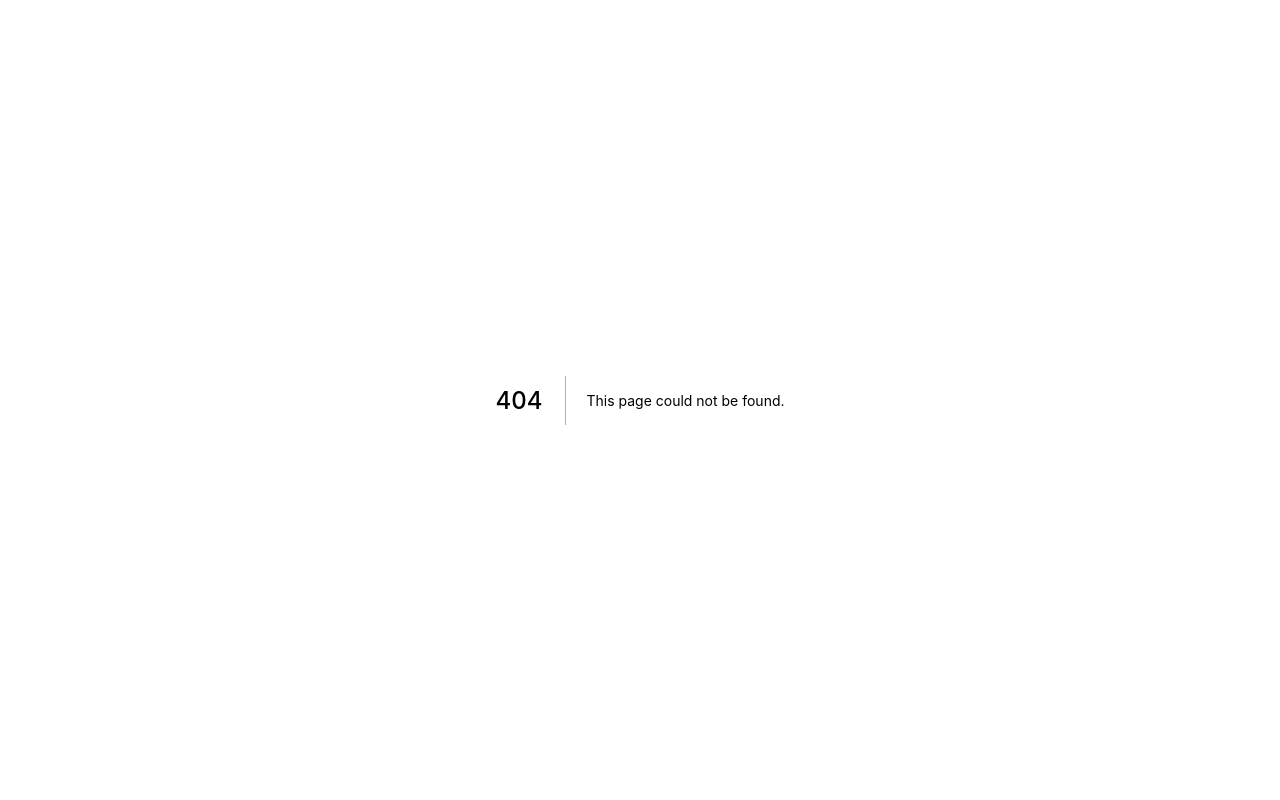
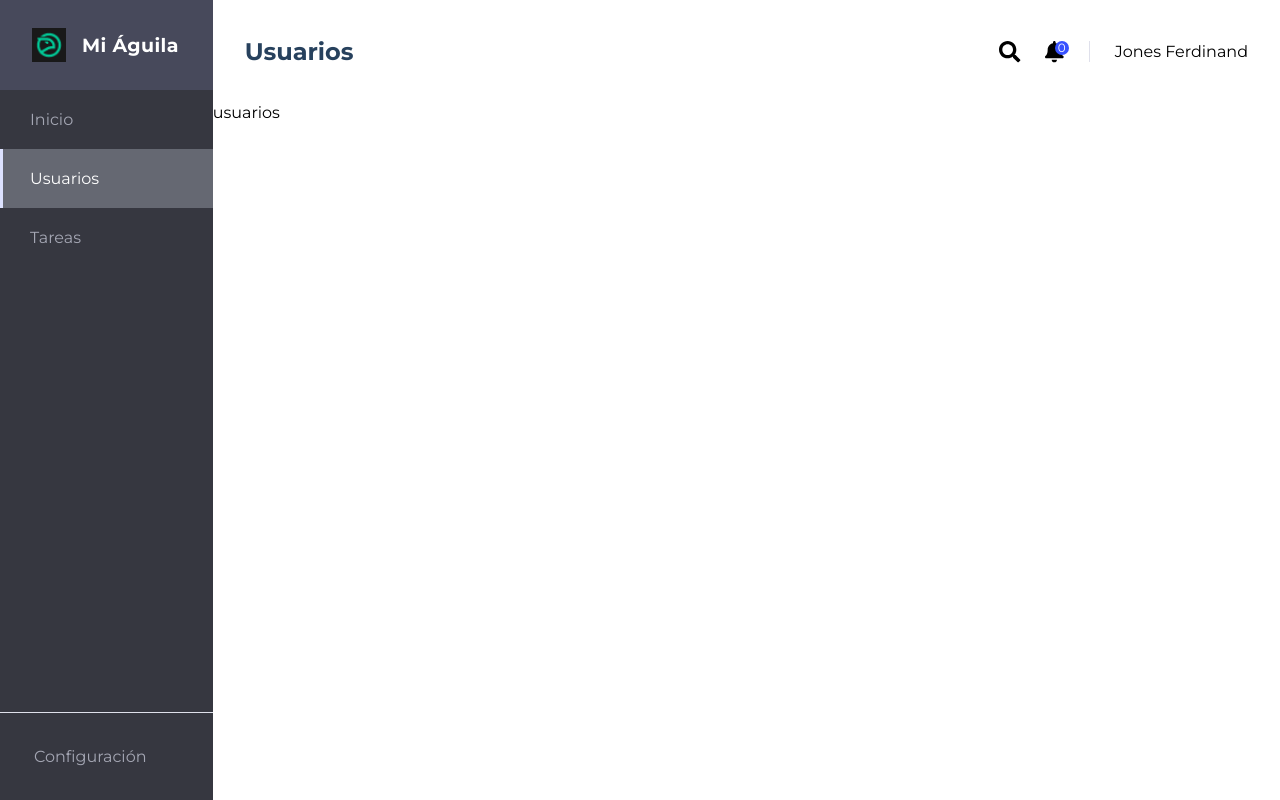
Before and after one commit to elisealcala/mi-aguila, a Next.js app: page /usuarios in a window 1280 px wide. Before the commit this address had no page. Built offline with nearby package versions, Linux system fonts and the light colour scheme.

Commit message:
add router on sidebar to navigate

```diff
--- a/pages/_app.tsx
+++ b/pages/_app.tsx
@@ -1,6 +1,8 @@
 import '../src/css/styles.css'
+import MainLayout from '../src/layout/main'
+
 
 // @ts-ignore
 export default function MyApp({ Component, pageProps }) {
-  return <Component {...pageProps} />
+  return <MainLayout><Component {...pageProps} /></MainLayout>
 }
--- /dev/null
+++ b/pages/usuarios.tsx
@@ -0,0 +1,11 @@
+import React from 'react'
+import UsersScreen from '../src/screens/users';
+
+const Users = () => {
+
+  return (
+    <UsersScreen />
+  )
+}
+
+export default Users;
--- a/src/components/sidebar.tsx
+++ b/src/components/sidebar.tsx
@@ -1,4 +1,5 @@
-import React, { useState } from 'react'
+import React from 'react'
+import { useRouter } from 'next/router'
 import Image from 'next/image'
 import styled from 'styled-components'
 
@@ -74,10 +75,11 @@ const menuOptions = [
 ]
 
 const SideBar = () => {
-  const [selectedOption, setSelectedOption] = useState('inicio')
+  const router = useRouter()
 
   const handleClick = (slug: string) => {
-    setSelectedOption(slug)
+
+    router.push(slug)
   }
 
   return (
@@ -89,7 +91,7 @@ const SideBar = () => {
       {menuOptions.map(option => (
         <Option
           onClick={() => handleClick(option.slug)}
-          selected={option.slug === selectedOption}
+          selected={option.slug === router.pathname.replace('/', '')}
           key={option.id}
         >
           <span>{option.label}</span>
--- a/src/screens/home-screen.tsx
+++ b/src/screens/home-screen.tsx
@@ -1,12 +1,9 @@
 import React from 'react'
-import MainLayout from '../layout/main'
 
 const HomeScreen = () => {
 
   return (
-    <MainLayout>
-      Inicio
-    </MainLayout>
+    <span>Inicio</span>
   )
 }
 
--- /dev/null
+++ b/src/screens/users.tsx
@@ -0,0 +1,9 @@
+import React from 'react'
+
+const UsersScreen = () => {
+  return (
+    <span>usuarios</span>
+  )
+}
+
+export default UsersScreen
```
Also changed, not shown: pages/tareas.tsx (added, +10 -0 lines), src/screens/task-screen.tsx (added, +8 -0 lines).
